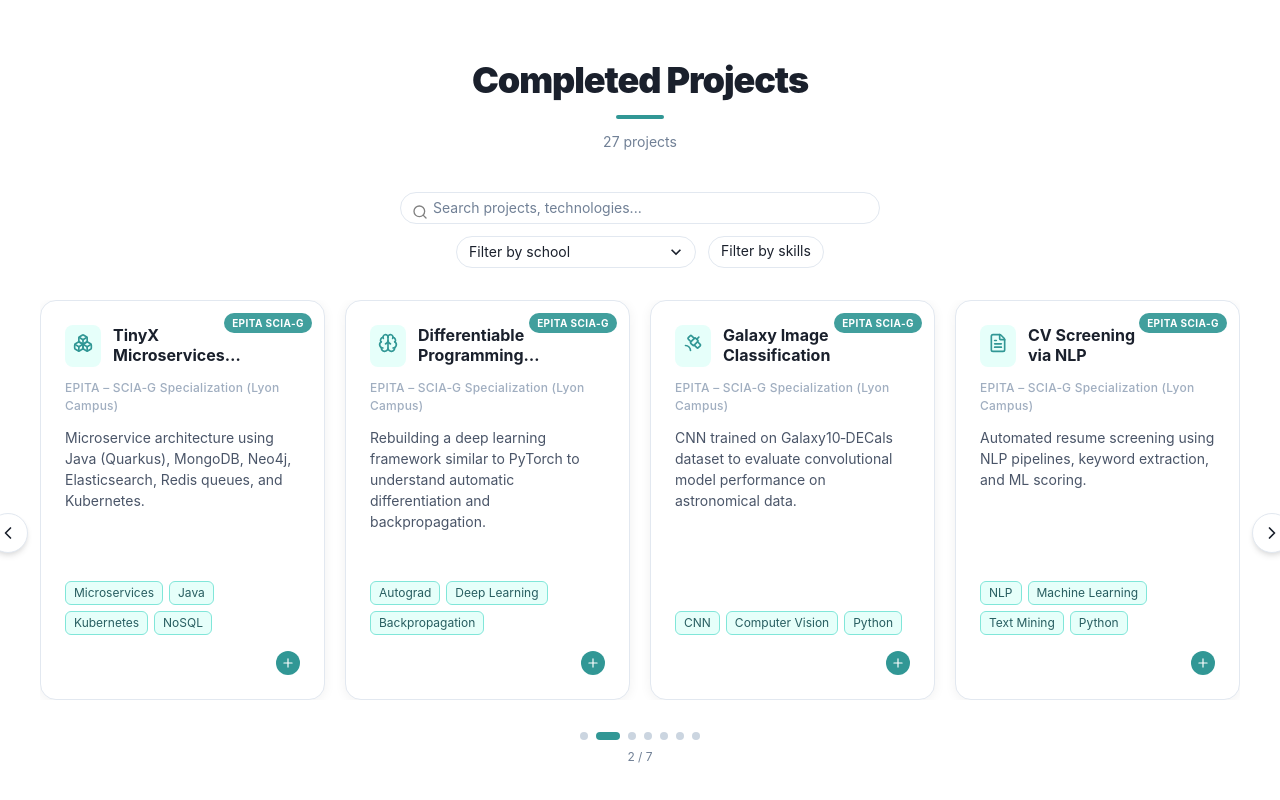
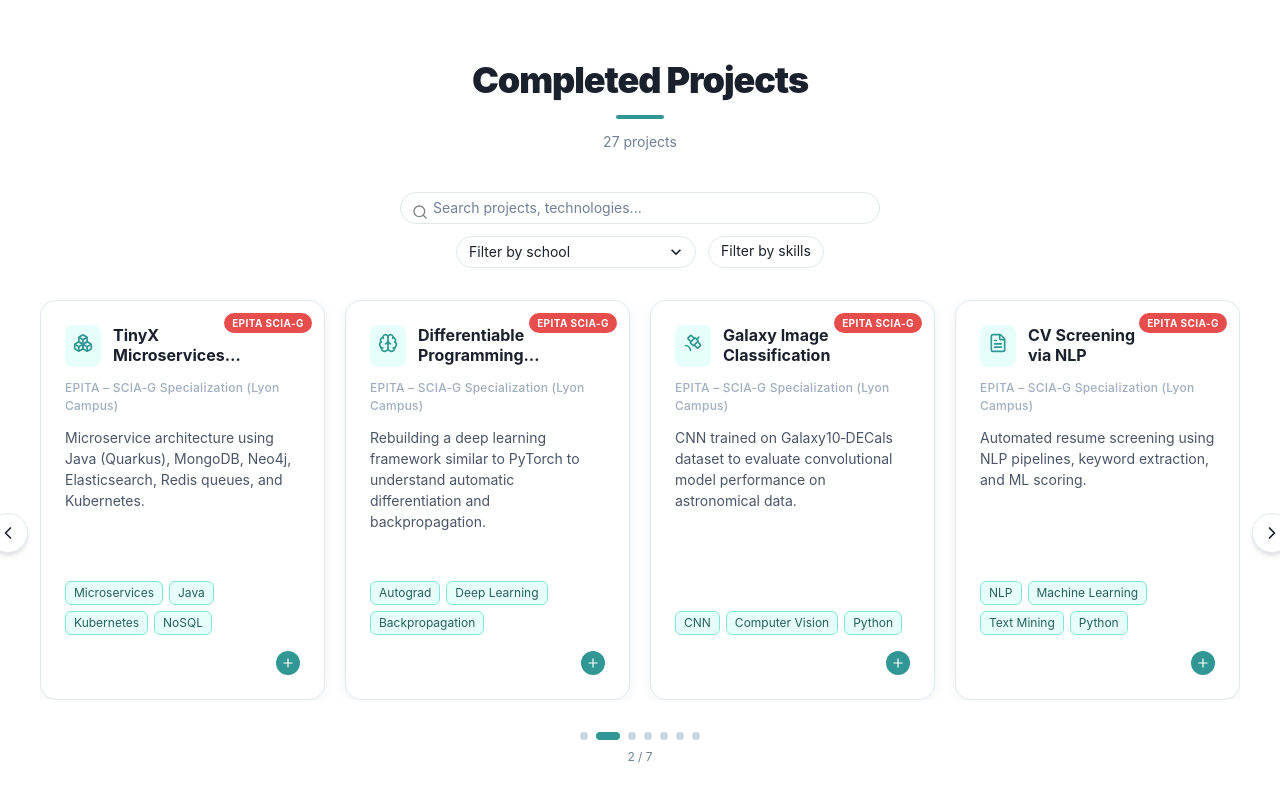
Before and after one commit to Wildrey237/wildrey237.github.io, a React (Vite) app: page / in a window 1280 px wide. Shown: the part 4538-5338 px from the top of the page. Built offline with nearby package versions, Linux system fonts and the light colour scheme.

Commit message:
Update badge colors: SCIA-G red, EPSI orange, remove unused PFE color

```diff
--- a/src/components/ProjectsSection.jsx
+++ b/src/components/ProjectsSection.jsx
@@ -43,12 +43,11 @@
 const MotionTag = motion(Box);
 
 const BADGE_COLORS = {
-    "EPITA SCIA-G": { bg: "teal.500", color: "white" },
-    "EPITA":        { bg: "purple.500", color: "white" },
-    "PFE · EPITA":  { bg: "orange.500", color: "white" },
-    "ECE Paris":    { bg: "blue.500", color: "white" },
-    "EPSI Rennes":  { bg: "green.500", color: "white" },
-    "Personnel":    { bg: "gray.500", color: "white" },
+    "EPITA SCIA-G":    { bg: "red.500",    color: "white" },
+    "EPITA":           { bg: "purple.500", color: "white" },
+    "ECE Paris":       { bg: "blue.500",   color: "white" },
+    "EPSI Rennes":     { bg: "orange.400", color: "white" },
+    "Personnel":       { bg: "gray.500",   color: "white" },
     "Prépa · Yaoundé": { bg: "yellow.500", color: "gray.900" },
 };
 
```
